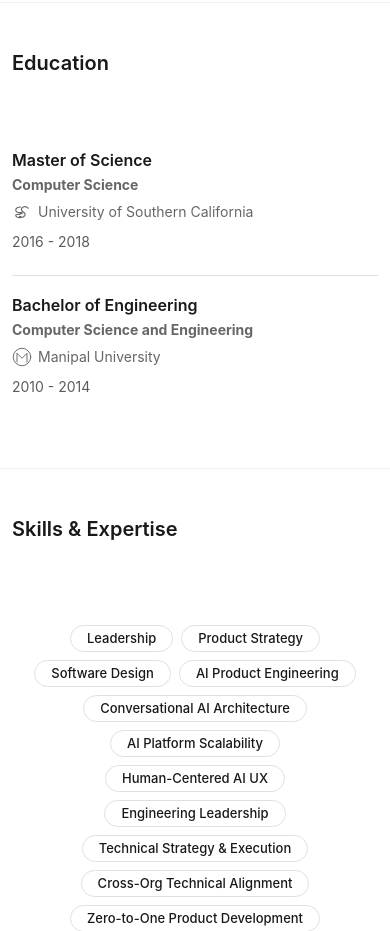
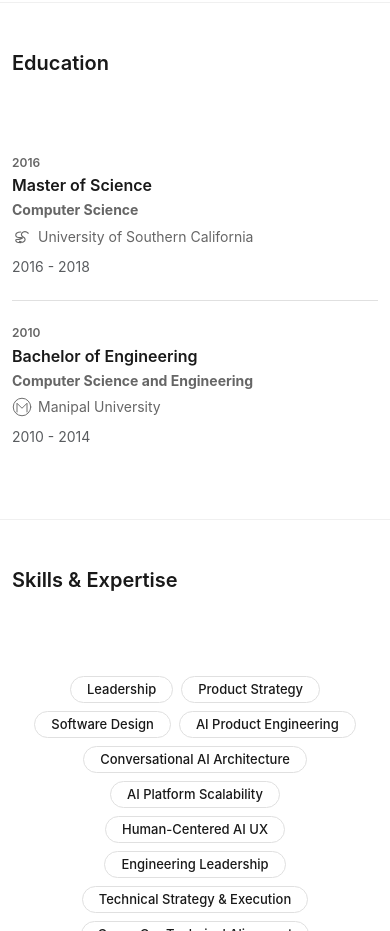
Before and after one commit to dutta14/dutta14.github.io, a React (Vite) app: page / in a window 390 px wide. Shown: the part 2500-3431 px from the top of the page. Built offline with nearby package versions, Linux system fonts and the light colour scheme.

Commit message:
Education: Year Sidebar timeline layout
- Two-column flex layout matching experience section
- Year column (left) + content with school logos (right)
- Vertical spine with blue dots between columns
- Mobile (768px): collapses to single column with year label

```diff
--- a/src/pages/home/EducationCard.tsx
+++ b/src/pages/home/EducationCard.tsx
@@ -7,6 +7,11 @@ const schoolLogos: Record<string, ComponentType<{ className?: string }>> = {
   'Manipal University': ManipalLogo,
 };
 
+function extractStartYear(years: string): string {
+  const match = years.match(/\d{4}/);
+  return match ? match[0] : '';
+}
+
 interface EducationCardProps {
   education: Education;
 }
@@ -15,6 +20,8 @@ const EducationCard = ({ education }: EducationCardProps) => {
   const Logo = schoolLogos[education.school];
   return (
     <div className="education-card">
+      <div className="education-year">{extractStartYear(education.years)}</div>
+      <div className="education-content">
         <h3>{education.degree}</h3>
         <p className="fw-bold">{education.field}</p>
         <p className="school-name company-logo">
@@ -23,6 +30,7 @@ const EducationCard = ({ education }: EducationCardProps) => {
         </p>
         <p className="text-muted">{education.years}</p>
       </div>
+    </div>
   );
 };
 
--- a/src/pages/home/EducationSection.tsx
+++ b/src/pages/home/EducationSection.tsx
@@ -8,9 +8,11 @@ const EducationSection = () => (
       <h2>Education</h2>
       <div className="row mt-4">
         <div className="col-lg-8 offset-lg-2">
-          {educations.map((edu, i) => (
-            <EducationCard key={i} education={edu} />
-          ))}
+          <div className="education-list">
+            {educations.map((edu, i) => (
+              <EducationCard key={i} education={edu} />
+            ))}
+          </div>
         </div>
       </div>
     </div>
--- a/src/styles/EducationSection.css
+++ b/src/styles/EducationSection.css
@@ -1,24 +1,68 @@
+/* Timeline wrapper — spine runs between year and content columns */
+.education-list {
+  position: relative;
+}
+
+.education-list::before {
+  content: '';
+  position: absolute;
+  left: 76px;
+  top: 28px;
+  bottom: 28px;
+  width: 1px;
+  background: var(--border-color);
+}
+
+/* Each card is a two-column flex row */
 .education-card {
-  background-color: var(--surface);
+  display: flex;
+  gap: 24px;
+  position: relative;
   padding: 20px 0;
+  background-color: transparent;
+  border-bottom: none;
   border-radius: 0;
   text-align: left;
   box-shadow: none;
-  border-bottom: 1px solid var(--border-color);
 }
 
-.education-card:last-child {
-  border-bottom: none;
+/* Dot on the spine */
+.education-card::before {
+  content: '';
+  position: absolute;
+  left: 73px;
+  top: 24px;
+  width: 7px;
+  height: 7px;
+  border-radius: 50%;
+  background: var(--secondary);
+  z-index: 1;
 }
 
-.education-card h3 {
+/* Year column */
+.education-year {
+  flex: 0 0 64px;
+  text-align: right;
+  font-size: 0.8125rem;
+  font-weight: 600;
+  color: var(--text-muted);
+  padding-top: 2px;
+}
+
+/* Content column */
+.education-content {
+  flex: 1 1 0;
+  min-width: 0;
+}
+
+.education-content h3 {
   color: var(--text-dark);
   font-weight: 600;
   margin-bottom: 4px;
   font-size: 1rem;
 }
 
-.education-card p {
+.education-content p {
   color: var(--text-light);
   font-size: 0.875rem;
   margin: 2px 0;
@@ -35,3 +79,31 @@
   height: 20px;
   flex-shrink: 0;
 }
+
+/* Mobile: collapse to single column */
+@media (max-width: 768px) {
+  .education-list::before {
+    display: none;
+  }
+
+  .education-card {
+    flex-direction: column;
+    gap: 0;
+    border-bottom: 1px solid var(--border-color);
+  }
+
+  .education-card:last-child {
+    border-bottom: none;
+  }
+
+  .education-card::before {
+    display: none;
+  }
+
+  .education-year {
+    text-align: left;
+    flex: none;
+    margin-bottom: 4px;
+    font-size: 0.75rem;
+  }
+}
```
Lines whose indentation alone changed are shown as unchanged.
